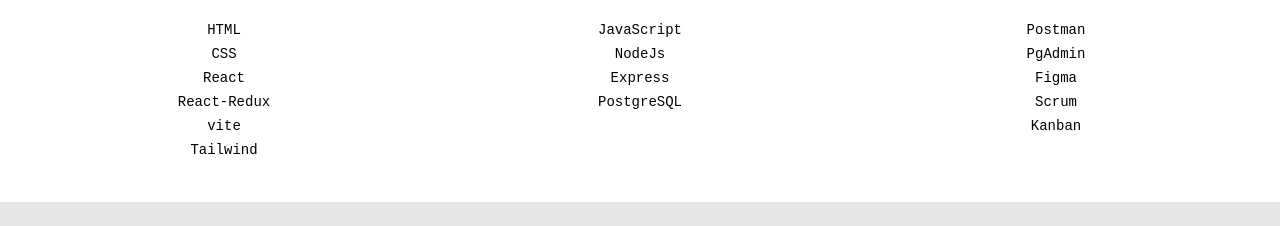
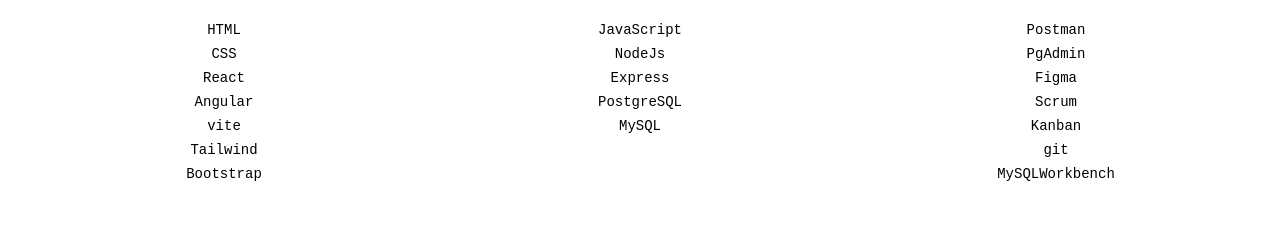
Before and after one commit to dasava11/briefcase, a React (Vite) app in the folder personal_briefcase/: page / in a window 1280 px wide. Shown: the part 1097-1323 px from the top of the page. Built offline with nearby package versions, Linux system fonts and the light colour scheme.

Commit message:
Update Grid.jsx

```diff
--- a/personal_briefcase/src/components/Grid/Grid.jsx
+++ b/personal_briefcase/src/components/Grid/Grid.jsx
@@ -6,7 +6,7 @@
     title: "FrontEnd",
     description:
       "Illo sint voluptas. Error voluptates culpa eligendi. Hic vel totam vitae illo. Non aliquid explicabo necessitatibus unde. Sed exercitationem placeat consectetur nulla deserunt vel. Iusto corrupti dicta.",
-    tools: ["HTML", "CSS", "React", "React-Redux", "vite", "Tailwind"],
+    tools: ["HTML", "CSS", "React", "Angular", "vite", "Tailwind", "Bootstrap"],
     image: "https://img.icons8.com/ios/100/monitor--v1.png",
   },
   {
@@ -14,7 +14,7 @@
     title: "BackEnd",
     description:
       "Illo sint voluptas. Error voluptates culpa eligendi. Hic vel totam vitae illo. Non aliquid explicabo necessitatibus unde. Sed exercitationem placeat consectetur nulla deserunt vel. Iusto corrupti dicta.",
-    tools: ["JavaScript", "NodeJs", "Express", "PostgreSQL"],
+    tools: ["JavaScript", "NodeJs", "Express", "PostgreSQL", "MySQL"],
     image: "https://img.icons8.com/ios/100/code--v1.png",
   },
   {
@@ -22,7 +22,7 @@
     title: "Herramientas",
     description:
       "Illo sint voluptas. Error voluptates culpa eligendi. Hic vel totam vitae illo. Non aliquid explicabo necessitatibus unde. Sed exercitationem placeat consectetur nulla deserunt vel. Iusto corrupti dicta.",
-    tools: ["Postman", "PgAdmin", "Figma", "Scrum", "Kanban"],
+    tools: ["Postman", "PgAdmin", "Figma", "Scrum", "Kanban", "git", "MySQLWorkbench"],
     image: "https://img.icons8.com/ios/100/data-arrived.png",
   },
 ];
```
